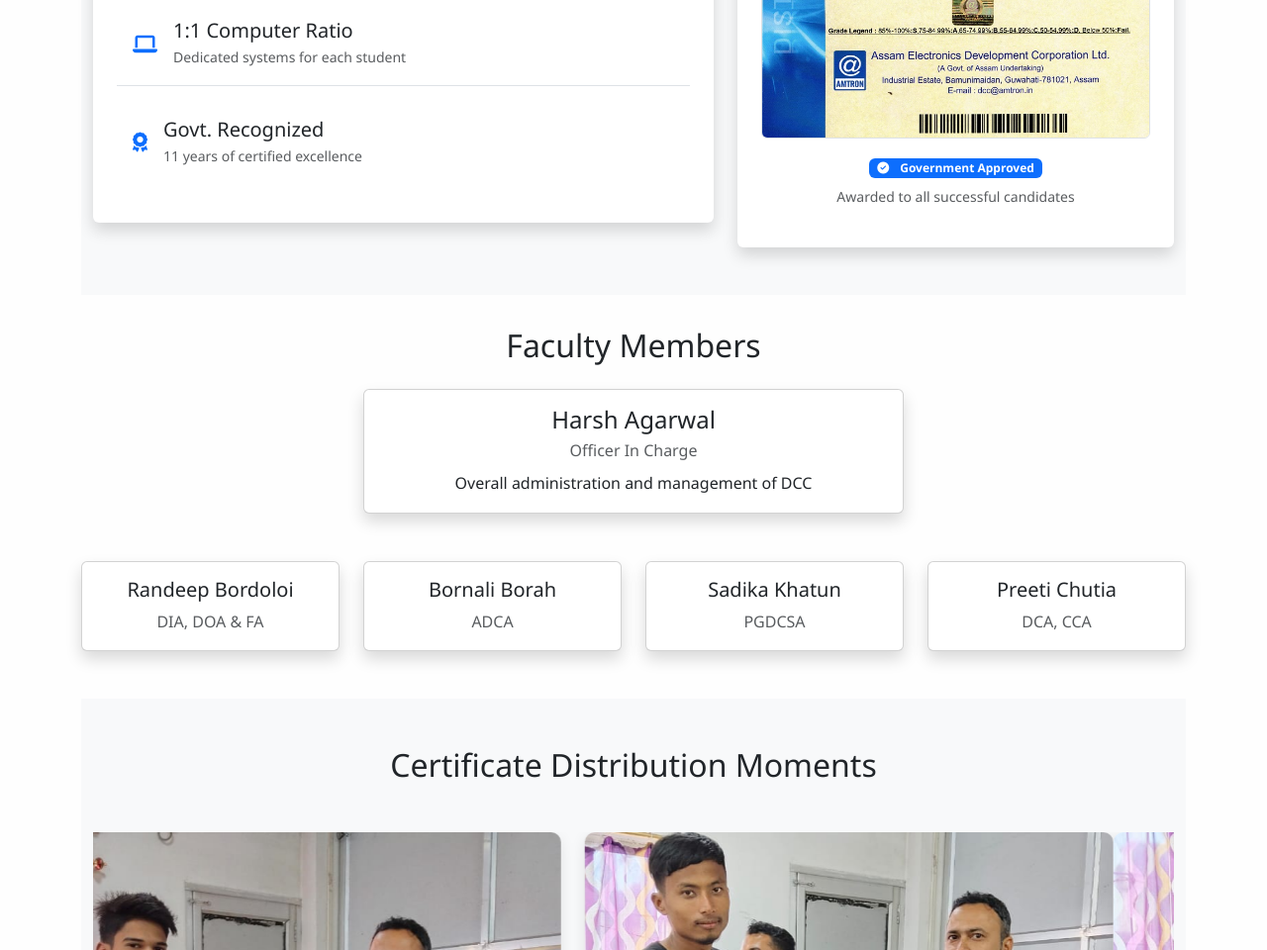
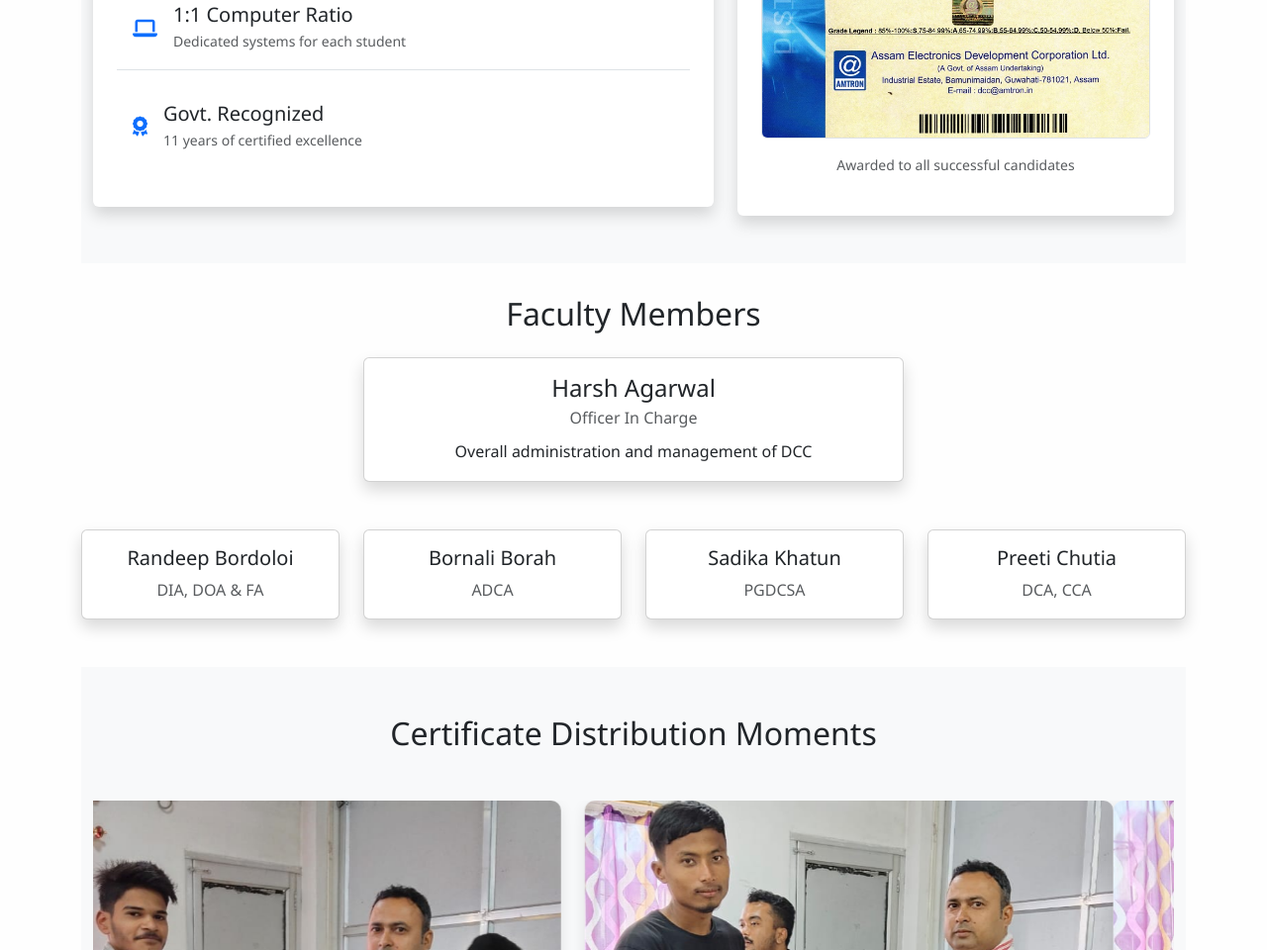
Before and after one commit to 19pritom/DCCweb, a plain HTML site: page index.html in a window 1280 px wide. Shown: the part 2905-3865 px from the top of the page at 99% size. Drawn offline with nearby package versions, Linux system fonts and the light colour scheme; a web font is replaced by a local one.

Commit message:
index.html

```diff
--- a/index.html
+++ b/index.html
@@ -327,9 +327,7 @@
               <img src="image/demo-cerificate.jpg" alt="DCC Official Certificate" class="img-fluid border rounded">
             </div>
             <div class="certificate-footer text-center mt-3">
-              <div class="badge bg-primary mb-2">
-                <i class="fas fa-check-circle me-2"></i> Government Approved
-              </div>
+
               <p class="small text-muted">Awarded to all successful candidates</p>
             </div>
           </div>
```
